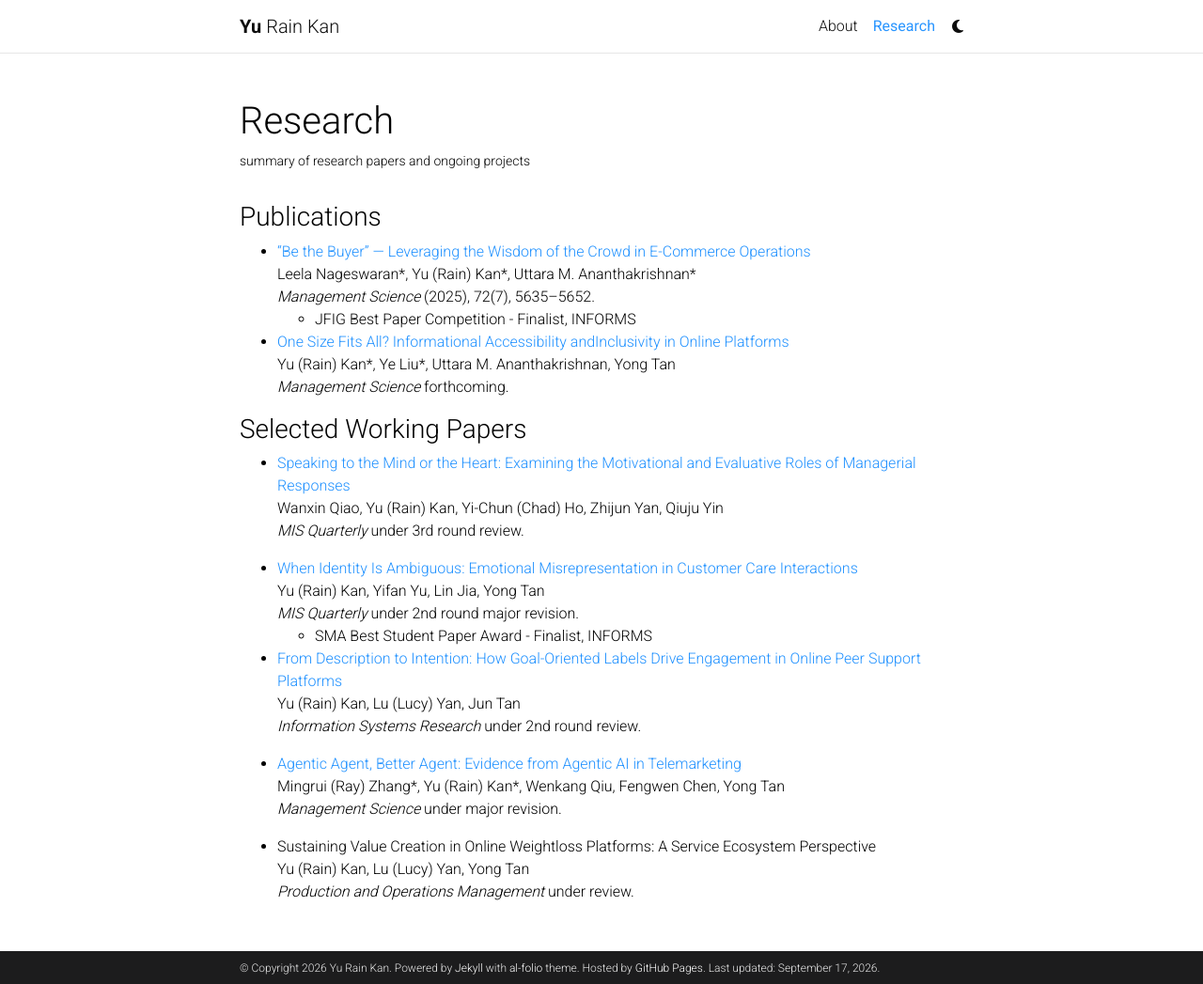
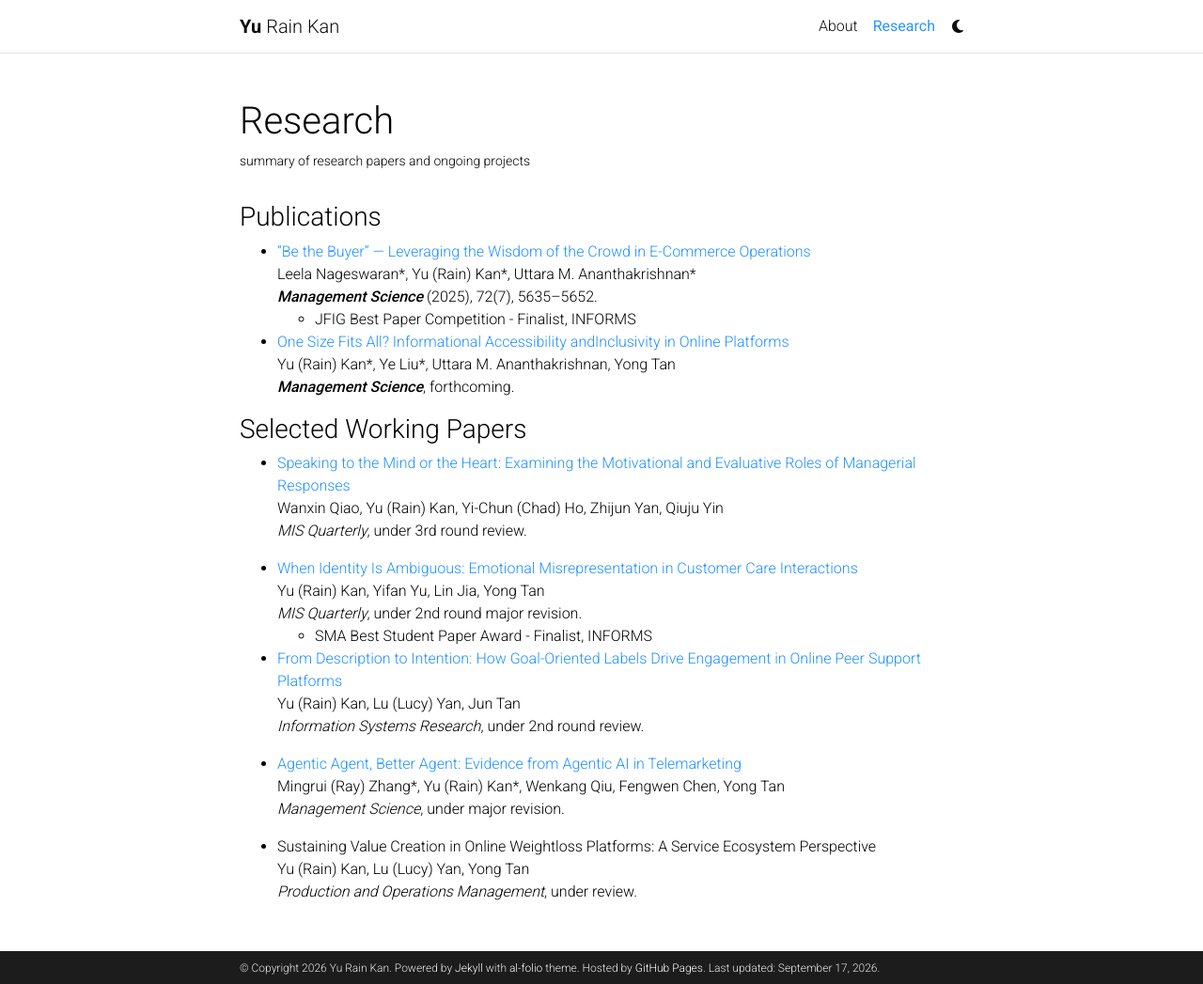
Before and after one commit to rainkan/rainkan.github.io, a Jekyll site: the page built from _pages/research.md, in a window 1280 px wide and 1047 px high. Shown: the whole window at 94% size. Built offline with Jekyll 4.4.1, drawn with Linux system fonts in a browser that asks for light colours; comment, search, counter and statistics services are not loaded; a style sheet for code colours, icons or effects is not loaded.

```diff
--- a/_pages/research.md
+++ b/_pages/research.md
@@ -11,32 +11,32 @@ nav_order: 2
 
 - ["Be the Buyer" — Leveraging the Wisdom of the Crowd in E-Commerce Operations](https://pubsonline.informs.org/doi/10.1287/mnsc.2023.01928)
   Leela Nageswaran\*, Yu (Rain) Kan\*, Uttara M. Ananthakrishnan\*  \
-  *Management Science* (2025), 72(7), 5635–5652.
+  ***Management Science*** (2025), 72(7), 5635–5652.
   - JFIG Best Paper Competition - Finalist, INFORMS
 
 - [One Size Fits All? Informational Accessibility andInclusivity in Online Platforms](https://papers.ssrn.com/sol3/papers.cfm?abstract_id=4844630)
   Yu (Rain) Kan\*, Ye Liu\*, Uttara M. Ananthakrishnan, Yong Tan \
-  *Management Science* forthcoming.
+  ***Management Science***, forthcoming.
 
 ### Selected Working Papers
 
 - [Speaking to the Mind or the Heart: Examining the Motivational and Evaluative Roles of Managerial Responses](https://papers.ssrn.com/sol3/papers.cfm?abstract_id=5258025)
   Wanxin Qiao, Yu (Rain) Kan, Yi-Chun (Chad) Ho, Zhijun Yan, Qiuju Yin \
-  *MIS Quarterly* under 3rd round review.
+  *MIS Quarterly*, under 3rd round review.
 
 - [When Identity Is Ambiguous: Emotional Misrepresentation in Customer Care Interactions](https://papers.ssrn.com/sol3/papers.cfm?abstract_id=4806616)
   Yu (Rain) Kan, Yifan Yu, Lin Jia, Yong Tan \
-  *MIS Quarterly* under 2nd round major revision.
+  *MIS Quarterly*, under 2nd round major revision.
   - SMA Best Student Paper Award - Finalist, INFORMS
 
 - [From Description to Intention: How Goal-Oriented Labels Drive Engagement in Online Peer Support Platforms](https://papers.ssrn.com/sol3/papers.cfm?abstract_id=5316722)
   Yu (Rain) Kan, Lu (Lucy) Yan, Jun Tan \
-  *Information Systems Research* under 2nd round review.
+  *Information Systems Research*, under 2nd round review.
 
 - [Agentic Agent, Better Agent: Evidence from Agentic AI in Telemarketing](https://papers.ssrn.com/sol3/papers.cfm?abstract_id=6502379)
   Mingrui (Ray) Zhang\*, Yu (Rain) Kan\*, Wenkang Qiu, Fengwen Chen, Yong Tan \
-  *Management Science* under major revision.
+  *Management Science*, under major revision.
 
 - Sustaining Value Creation in Online Weightloss Platforms: A Service Ecosystem Perspective
   Yu (Rain) Kan, Lu (Lucy) Yan, Yong Tan \
-  *Production and Operations Management* under review.
+  *Production and Operations Management*, under review.
```
